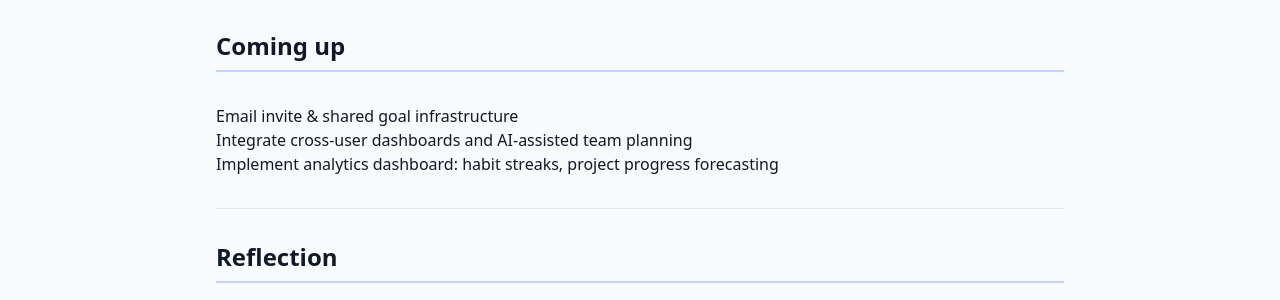
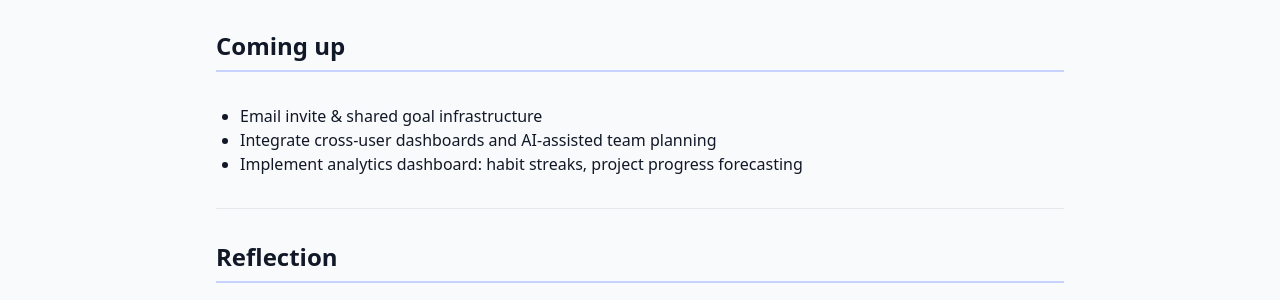
Before and after one commit to nochinxx/nochinxx.github.io, a Jekyll site: the page built from _posts/2025-10-03-goalsforme.md, in a window 1280 px wide. Shown: the part 1502-1802 px from the top of the page. Built offline with Jekyll 4.4.1, drawn with Linux system fonts in a browser that asks for light colours; nearby versions of some CDN libraries.

Commit message:
List to coming up

```diff
--- a/_posts/2025-10-03-goalsforme.md
+++ b/_posts/2025-10-03-goalsforme.md
@@ -62,10 +62,11 @@ The system uses **AI prompting pipelines** (Gemini 2.5 Flash) to expand short us
 ---
 
 <h2 class="text-2xl font-bold mt-8 mb-4 border-b-2 border-indigo-200 pb-2"> Coming up </h2>
-
-- Email invite & shared goal infrastructure
-- Integrate cross-user dashboards and AI-assisted team planning
-- Implement analytics dashboard: habit streaks, project progress forecasting
+<ul class="list-disc ml-6">
+<li>Email invite & shared goal infrastructure  </li>
+<li>Integrate cross-user dashboards and AI-assisted team planning </li>
+<li>Implement analytics dashboard: habit streaks, project progress forecasting </li>
+</ul>
 
 ---
 
```
